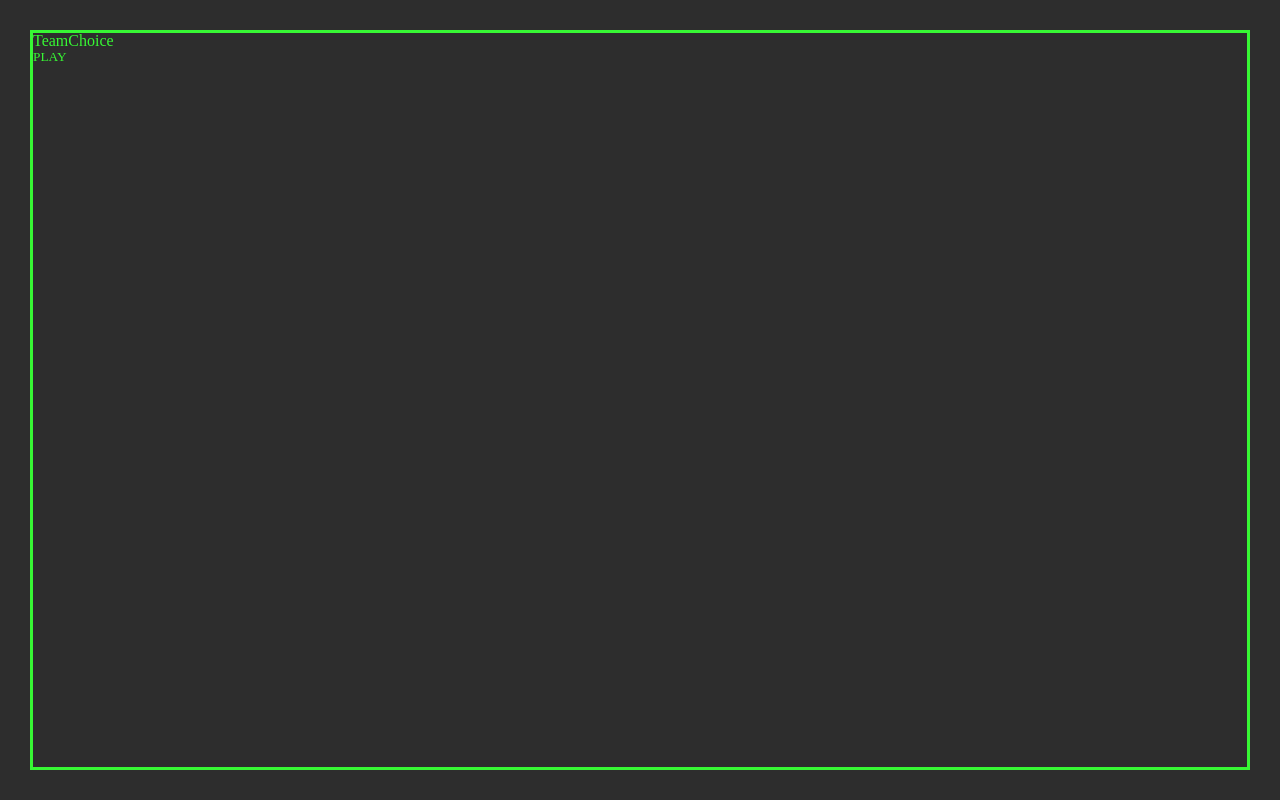
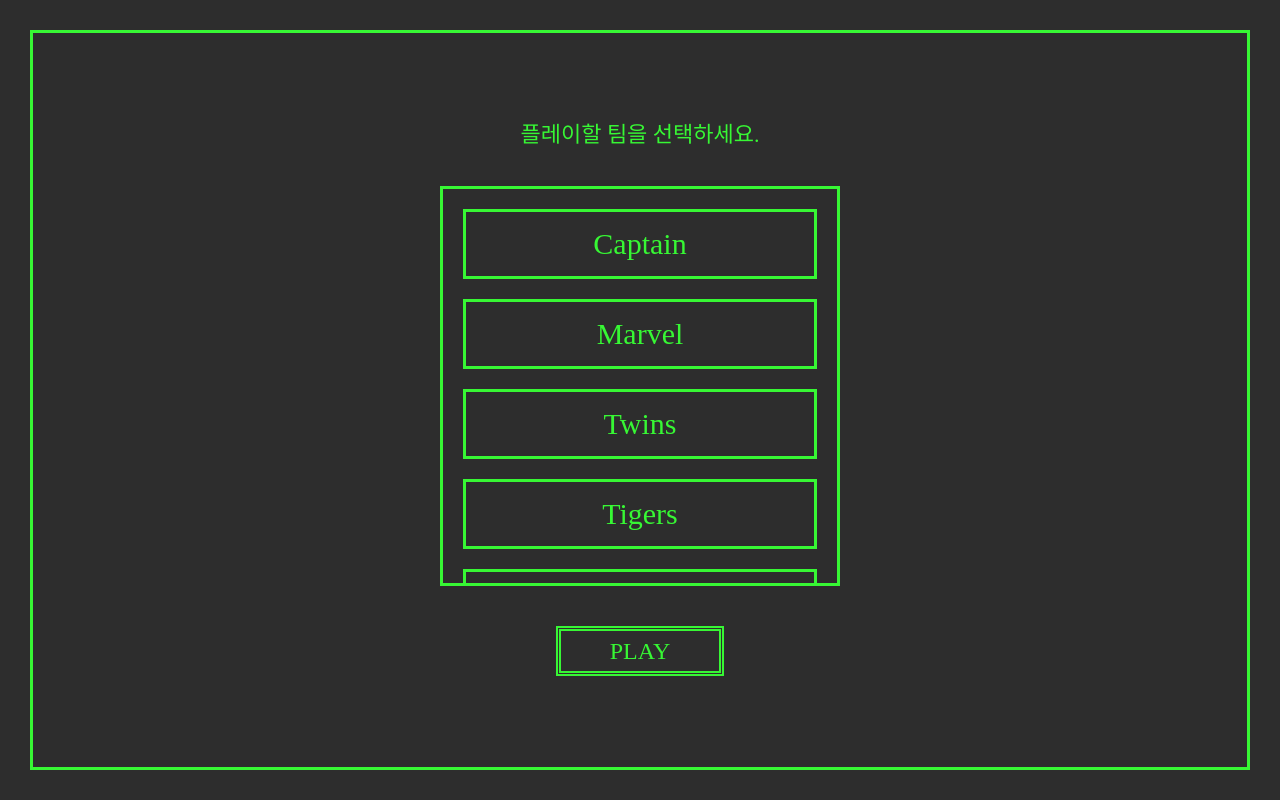
Before and after one commit to codesquad-member-2020/baseball-02, a React app in the folder FE/: page / in a window 1280 px wide. Both pictures are taken after a click on the button "LOG IN". Built offline with nearby package versions, Linux system fonts and the light colour scheme; a web font is replaced by a local one.

Commit message:
[#21] feat: TeamChoice 화면 스타일링

```diff
--- a/FE/src/routes/TeamChoice.jsx
+++ b/FE/src/routes/TeamChoice.jsx
@@ -1,6 +1,7 @@
 import React, { useState } from "react";
 import { Redirect } from "react-router-dom";
-import { PATH } from "Utils/const";
+import { PATH, TEAMS } from "Utils/const";
+import { Wrapper, Title, TeamContainer, Team, PlayButton } from "Styles/TeamChoice";
 
 const TeamChoice = () => {
 	const [redirect, setRedirect] = useState(false);
@@ -13,10 +14,15 @@
 	return redirect ? (
 		<Redirect to={PATH.MATCH} />
 	) : (
-		<>
-			<h1>TeamChoice</h1>
-			<button onClick={redirectToGamePage}>PLAY</button>
-		</>
+		<Wrapper>
+			<Title>플레이할 팀을 선택하세요.</Title>
+			<TeamContainer>
+				{TEAMS.map((team) => (
+					<Team key={team}>{team}</Team>
+				))}
+			</TeamContainer>
+			<PlayButton onClick={redirectToGamePage}>PLAY</PlayButton>
+		</Wrapper>
 	);
 };
 
--- a/FE/src/styles/GlobalStyles.js
+++ b/FE/src/styles/GlobalStyles.js
@@ -19,6 +19,9 @@
     background: #2D2D2D;
     margin: 30px;
     border: 3px solid #37F734;
+    display: flex;
+    justify-content: center;
+    align-items: center;
   }
   button {
     background: none;
@@ -27,11 +30,22 @@
     border: none;
     cursor: pointer;
     outline: inherit;
-}
+  }
   a, a:visited, a:hover, a:active {
     text-decoration: none;
     color: inherit;
   }
+  ::-webkit-scrollbar {
+    width: 15px;
+  }
+  ::-webkit-scrollbar-track {
+    background: #2D2D2D;
+    border-left: 3px solid #37F734;
+    border-right: 1px solid #37F734;
+  }
+  ::-webkit-scrollbar-thumb {
+    background: #37F734;
+  }
 `;
 
 export default GlobalStyles;
--- /dev/null
+++ b/FE/src/styles/TeamChoice.js
@@ -0,0 +1,53 @@
+import styled from "styled-components";
+
+const Wrapper = styled.div`
+	display: flex;
+	flex-direction: column;
+	justify-content: center;
+	align-items: center;
+	margin: auto;
+`;
+
+const Title = styled.h1`
+	font-size: 22px;
+	margin-bottom: 40px;
+`;
+
+const TeamContainer = styled.div`
+	width: 400px;
+	min-height: 400px;
+	max-height: 400px;
+	overflow-y: auto;
+	display: flex;
+	flex-direction: column;
+	align-items: center;
+	border: 3px solid #37f734;
+	padding: 20px;
+	margin-bottom: 40px;
+`;
+
+const Team = styled.div`
+	border: 3px solid #37f734;
+	width: 100%;
+	min-height: 70px;
+	font-size: 30px;
+	display: flex;
+	justify-content: center;
+	align-items: center;
+	cursor: pointer;
+	:not(:last-child) {
+		margin-bottom: 20px;
+	}
+`;
+
+const PlayButton = styled.button`
+	border: 5px double #37f734;
+	font-size: 24px;
+	width: 42%;
+	height: 50px;
+	display: flex;
+	justify-content: center;
+	align-items: center;
+`;
+
+export { Wrapper, Title, TeamContainer, Team, PlayButton };
--- a/FE/src/utils/const.js
+++ b/FE/src/utils/const.js
@@ -4,3 +4,5 @@
 	MATCH: "/match",
 	PLAYER_RECORD: "/player-record",
 };
+
+export const TEAMS = ["Captain", "Marvel", "Twins", "Tigers", "Rockets", "Dodgers"];
```
